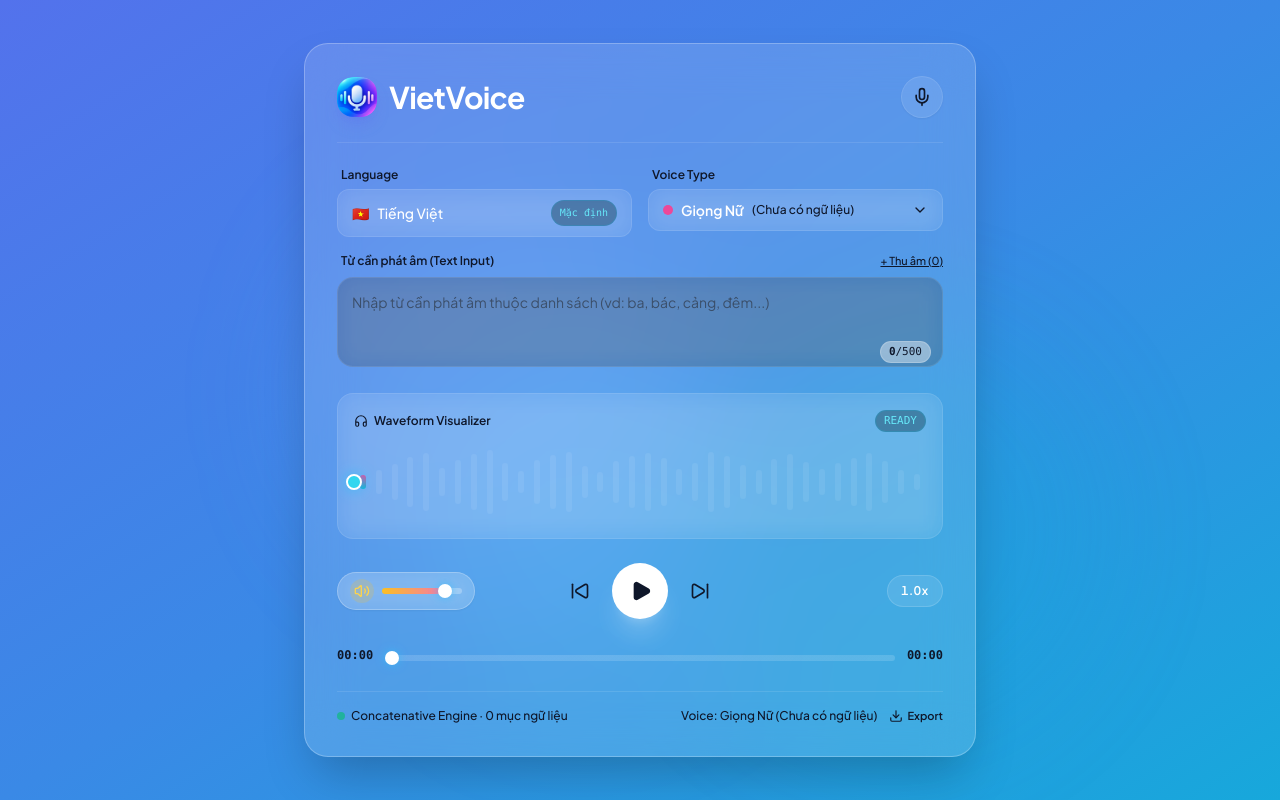
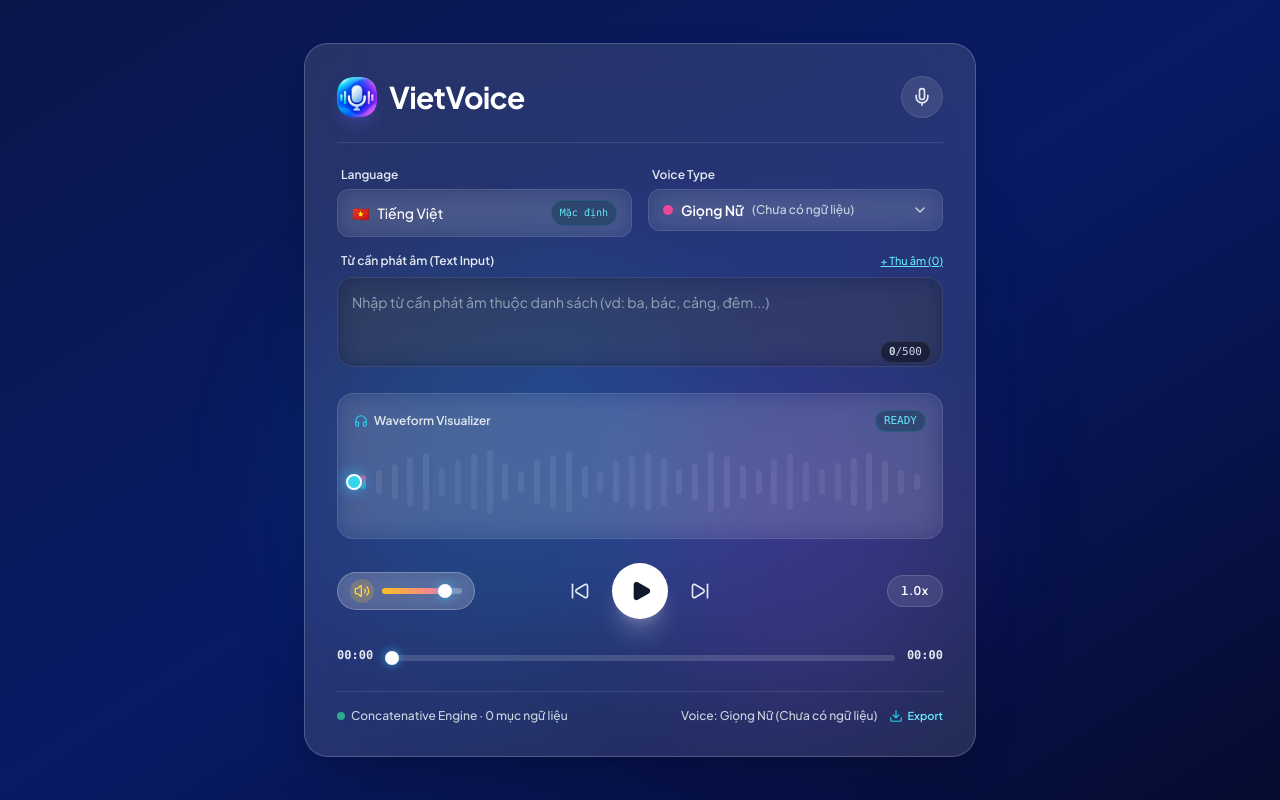
Before and after one commit to NhuYtech/VietVoice, a React (Vite) app: page / in a window 1280 px wide. Built offline with nearby package versions, Linux system fonts and the light colour scheme.

Commit message:
style(ui): update background to deep royal midnight navy gradient matching official brand image

```diff
--- a/index.html
+++ b/index.html
@@ -9,7 +9,7 @@
     <link rel="preconnect" href="https://fonts.gstatic.com" crossorigin>
     <link href="https://fonts.googleapis.com/css2?family=Plus+Jakarta+Sans:wght@300;400;500;600;700;800&display=swap" rel="stylesheet">
   </head>
-  <body class="bg-[#3a89e6] text-white antialiased font-['Plus_Jakarta_Sans',sans-serif] select-none cursor-default selection:bg-indigo-500 selection:text-white">
+  <body class="bg-[#050b2f] text-white antialiased font-['Plus_Jakarta_Sans',sans-serif] select-none cursor-default selection:bg-indigo-500 selection:text-white">
     <div id="root"></div>
     <script type="module" src="/src/main.tsx"></script>
   </body>
--- a/src/App.tsx
+++ b/src/App.tsx
@@ -365,14 +365,14 @@ export default function App() {
   const progressFraction = duration > 0 ? currentTime / duration : 0;
 
   return (
-    <div className="min-h-screen w-full relative flex items-center justify-center p-4 sm:p-6 lg:p-8 overflow-x-hidden bg-gradient-to-br from-[#5372ec] via-[#3a89e6] to-[#17a8db]">
-      {/* Dynamic Background Ambient Blobs */}
-      <div className="absolute top-1/4 left-1/4 w-96 h-96 bg-[#60a5fa]/30 rounded-full blur-3xl pointer-events-none -translate-x-1/2 -translate-y-1/2 animate-float-slow" />
-      <div className="absolute bottom-1/4 right-1/4 w-[420px] h-[420px] bg-[#06b6d4]/25 rounded-full blur-3xl pointer-events-none translate-x-1/3 translate-y-1/3 animate-pulse-subtle" />
-      <div className="absolute top-2/3 left-1/3 w-80 h-80 bg-[#38bdf8]/20 rounded-full blur-3xl pointer-events-none -translate-y-1/2" />
+    <div className="min-h-screen w-full relative flex items-center justify-center p-4 sm:p-6 lg:p-8 overflow-x-hidden bg-gradient-to-br from-[#0a164a] via-[#081a66] to-[#050b2f]">
+      {/* Dynamic Background Ambient Blobs matching brand image */}
+      <div className="absolute top-1/4 right-1/4 w-[450px] h-[450px] bg-[#0c2581]/50 rounded-full blur-3xl pointer-events-none animate-pulse-subtle" />
+      <div className="absolute top-1/3 left-1/4 w-96 h-96 bg-[#0284c7]/20 rounded-full blur-3xl pointer-events-none -translate-x-1/2 -translate-y-1/2 animate-float-slow" />
+      <div className="absolute bottom-1/4 right-1/3 w-80 h-80 bg-[#9333ea]/15 rounded-full blur-3xl pointer-events-none translate-x-1/3 translate-y-1/3" />
 
       {/* Main Glassmorphic Dashboard Card (UI duy nhất) */}
-      <div className="relative z-10 w-full max-w-2xl backdrop-blur-xl bg-white/[0.14] border border-white/25 rounded-3xl shadow-2xl p-6 sm:p-8 transition-all duration-300">
+      <div className="relative z-10 w-full max-w-2xl backdrop-blur-xl bg-white/[0.12] border border-white/20 rounded-3xl shadow-2xl p-6 sm:p-8 transition-all duration-300">
 
         {/* Header Card */}
         <div className="flex items-center justify-between pb-6 border-b border-white/10">
@@ -392,7 +392,7 @@ export default function App() {
             onClick={() => setIsSettingsOpen(true)}
             aria-label="Thu âm ngữ liệu"
             title="Thu âm ngữ liệu"
-            className="group relative bg-white/10 hover:bg-white/20 active:scale-95 transition-all duration-200 p-2.5 rounded-full border border-white/10 shadow-sm text-slate-900 hover:text-black"
+            className="group relative bg-white/10 hover:bg-white/20 active:scale-95 transition-all duration-200 p-2.5 rounded-full border border-white/10 shadow-sm text-slate-200 hover:text-white"
           >
             <Mic className="w-5 h-5 transition-transform duration-200 group-hover:scale-110" />
             <span className="sr-only">Thu âm</span>
@@ -403,7 +403,7 @@ export default function App() {
         <div className="grid grid-cols-1 sm:grid-cols-2 gap-4 mt-6">
           {/* Language Box (Mặc định Tiếng Việt) */}
           <div>
-            <label className="block text-xs font-semibold text-slate-900 mb-1.5 ml-1">
+            <label className="block text-xs font-semibold text-slate-200 mb-1.5 ml-1">
               Language
             </label>
             <div className="w-full flex items-center justify-between px-3.5 py-2.5 rounded-xl bg-white/5 border border-white/10 text-sm font-medium text-white backdrop-blur-md">
@@ -419,7 +419,7 @@ export default function App() {
 
           {/* Voice Type Dropdown */}
           <div className="relative">
-            <label className="block text-xs font-semibold text-slate-900 mb-1.5 ml-1">
+            <label className="block text-xs font-semibold text-slate-200 mb-1.5 ml-1">
               Voice Type
             </label>
             <button
@@ -430,9 +430,9 @@ export default function App() {
               <div className="flex items-center gap-2">
                 <span className="w-2.5 h-2.5 rounded-full" style={{ backgroundColor: selectedVoice.accentColor }} />
                 <span className="font-semibold">{selectedVoice.name}</span>
-                <span className="text-xs text-slate-900 font-medium">({selectedVoice.tone.split('&')[0]})</span>
+                <span className="text-xs text-slate-300 font-medium">({selectedVoice.tone.split('&')[0]})</span>
               </div>
-              <ChevronDown className={`w-4 h-4 text-slate-900 transition-transform duration-200 ${isVoiceDropdownOpen ? 'rotate-180' : ''}`} />
+              <ChevronDown className={`w-4 h-4 text-slate-300 transition-transform duration-200 ${isVoiceDropdownOpen ? 'rotate-180' : ''}`} />
             </button>
 
             {/* Voice Dropdown Options */}
@@ -469,19 +469,19 @@ export default function App() {
 
         {/* Text Input Section (Full Width) */}
         <div className="mt-4 flex flex-col gap-2">
-          <label className="block text-xs font-semibold text-slate-900 ml-1 flex items-center justify-between">
+          <label className="block text-xs font-semibold text-slate-200 ml-1 flex items-center justify-between">
             <span>Từ cần phát âm (Text Input)</span>
             <div className="flex items-center gap-2">
               <button
                 onClick={() => setIsSettingsOpen(true)}
-                className="text-[11px] text-slate-900 hover:text-black underline font-medium transition"
+                className="text-[11px] text-cyan-300 hover:text-cyan-200 underline font-medium transition"
               >
                 + Thu âm ({entries.length})
               </button>
               {selectedVoice.sampleText && (
                 <button
                   onClick={() => setText(selectedVoice.sampleText)}
-                  className="text-[11px] text-slate-900 hover:text-black underline font-medium transition"
+                  className="text-[11px] text-cyan-400 hover:text-cyan-300 underline font-medium transition"
                 >
                   Load Sample
                 </button>
@@ -494,14 +494,14 @@ export default function App() {
               onChange={(e) => setText(e.target.value.slice(0, 500))}
               placeholder="Nhập từ cần phát âm thuộc danh sách (vd: ba, bác, cảng, đêm...)"
               rows={3}
-              className="w-full min-h-[90px] resize-none rounded-2xl bg-black/20 border border-white/10 p-3.5 text-sm text-white placeholder-slate-700/80 focus:outline-none focus:ring-2 focus:ring-blue-400/50 focus:border-transparent transition-all backdrop-blur-md"
+              className="w-full min-h-[90px] resize-none rounded-2xl bg-black/25 border border-white/10 p-3.5 text-sm text-white placeholder-slate-400 focus:outline-none focus:ring-2 focus:ring-blue-400/50 focus:border-transparent transition-all backdrop-blur-md"
             />
             {/* Character Counter */}
-            <div className="absolute bottom-2.5 right-3 text-[11px] font-mono text-slate-900 pointer-events-none bg-white/40 px-2 py-0.5 rounded-full border border-white/20">
-              <span className={text.length >= 480 ? 'text-amber-700 font-bold' : 'text-slate-900 font-semibold'}>
+            <div className="absolute bottom-2.5 right-3 text-[11px] font-mono text-slate-300 pointer-events-none bg-black/40 px-2 py-0.5 rounded-full border border-white/10">
+              <span className={text.length >= 480 ? 'text-amber-400 font-bold' : 'text-slate-300 font-semibold'}>
                 {text.length}
               </span>
-              <span className="text-slate-900">/500</span>
+              <span>/500</span>
             </div>
           </div>
           {availableWords.length > 0 && (
@@ -511,7 +511,7 @@ export default function App() {
                   key={w}
                   type="button"
                   onClick={() => setText(w)}
-                  className="px-2 py-0.5 rounded-full text-[10px] bg-white/10 hover:bg-white/20 border border-white/10 text-slate-900 font-medium transition"
+                  className="px-2 py-0.5 rounded-full text-[10px] bg-white/10 hover:bg-white/20 border border-white/10 text-slate-200 font-medium transition"
                 >
                   {w}
                 </button>
@@ -527,9 +527,9 @@ export default function App() {
 
         {/* Audio Waveform Card */}
         <div className="mt-5 p-4 rounded-2xl bg-white/5 border border-white/10 backdrop-blur-md relative overflow-hidden group">
-          <div className="flex items-center justify-between text-xs text-slate-900 mb-2.5">
-            <span className="flex items-center gap-1.5 font-semibold text-slate-900">
-              <Headphones className="w-3.5 h-3.5 text-slate-900" />
+          <div className="flex items-center justify-between text-xs text-slate-200 mb-2.5">
+            <span className="flex items-center gap-1.5 font-semibold text-slate-200">
+              <Headphones className="w-3.5 h-3.5 text-cyan-400" />
               Waveform Visualizer
             </span>
             <span className="text-[11px] font-mono text-cyan-300 bg-cyan-950/40 px-2 py-0.5 rounded-full border border-cyan-500/20">
@@ -641,7 +641,7 @@ export default function App() {
               <button
                 onClick={handleSkipBack}
                 title="Tua lại 5 giây"
-                className="p-2.5 rounded-full text-slate-900 hover:text-black hover:bg-white/10 active:scale-90 transition-all"
+                className="p-2.5 rounded-full text-slate-200 hover:text-white hover:bg-white/10 active:scale-90 transition-all"
               >
                 <SkipBack className="w-5 h-5" />
               </button>
@@ -666,7 +666,7 @@ export default function App() {
               <button
                 onClick={handleSkipForward}
                 title="Tua đi 5 giây"
-                className="p-2.5 rounded-full text-slate-900 hover:text-black hover:bg-white/10 active:scale-90 transition-all"
+                className="p-2.5 rounded-full text-slate-200 hover:text-white hover:bg-white/10 active:scale-90 transition-all"
               >
                 <SkipForward className="w-5 h-5" />
               </button>
@@ -686,7 +686,7 @@ export default function App() {
 
           {/* Scrubber Progress Bar & Timestamps */}
           <div className="flex items-center gap-3 pt-2">
-            <span className="text-xs font-mono text-slate-900 font-bold select-none min-w-[36px]">
+            <span className="text-xs font-mono text-slate-200 font-semibold select-none min-w-[36px]">
               {formatTime(currentTime)}
             </span>
 
@@ -705,25 +705,25 @@ export default function App() {
               />
             </div>
 
-            <span className="text-xs font-mono text-slate-900 font-bold select-none min-w-[36px] text-right">
+            <span className="text-xs font-mono text-slate-200 font-semibold select-none min-w-[36px] text-right">
               {formatTime(duration)}
             </span>
           </div>
         </div>
 
         {/* Footer info pill */}
-        <div className="mt-6 pt-4 border-t border-white/10 flex items-center justify-between text-xs text-slate-900 font-medium">
+        <div className="mt-6 pt-4 border-t border-white/10 flex items-center justify-between text-xs text-slate-300 font-medium">
           <div className="flex items-center gap-1.5">
-            <span className="w-2 h-2 rounded-full bg-emerald-500 animate-pulse" />
-            <span className="text-slate-900">Concatenative Engine · {entries.length} mục ngữ liệu</span>
+            <span className="w-2 h-2 rounded-full bg-emerald-400 animate-pulse" />
+            <span className="text-slate-300">Concatenative Engine · {entries.length} mục ngữ liệu</span>
           </div>
           <div className="flex items-center gap-3">
-            <span className="hidden sm:inline text-slate-900 font-medium">Voice: {selectedVoice.name} ({selectedVoice.tone})</span>
+            <span className="hidden sm:inline text-slate-300">Voice: {selectedVoice.name} ({selectedVoice.tone})</span>
             <button
               onClick={handleExport}
-              className="text-slate-900 hover:text-black flex items-center gap-1 text-[11px] font-semibold transition"
+              className="text-cyan-300 hover:text-cyan-200 flex items-center gap-1 text-[11px] font-semibold transition"
             >
-              <Download className="w-3.5 h-3.5 text-slate-900" />
+              <Download className="w-3.5 h-3.5 text-cyan-400" />
               Export
             </button>
           </div>
```
